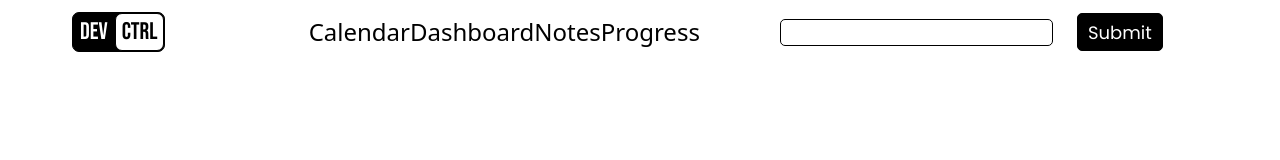
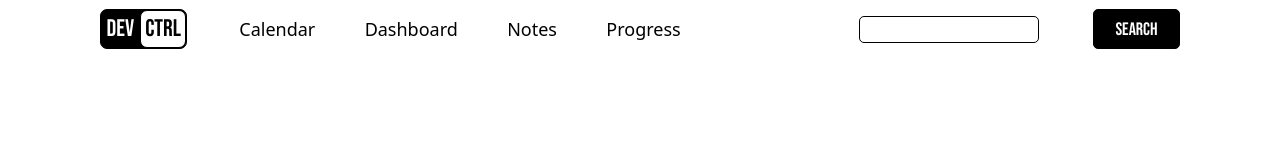
Before and after one commit to mvsa-dev/devctrl-roadmap, a plain HTML site: page index.html in a window 1280 px wide. Drawn offline with nearby package versions, Linux system fonts and the light colour scheme.

Commit message:
Nav UI improvements

```diff
--- a/index.html
+++ b/index.html
@@ -23,15 +23,15 @@
   </head>
   <body>
     <div class="container-fluid m-0 p-0">
-      <div class="row px-5 mx-0">
-        <div class="col-2 py-2" id="logo">
+      <div class="row mx-0 nav">
+        <div class="col-1 py-2" id="logo">
           <div>
             <span class="logo1 px-1">Dev</span>
             <span class="logo2 px-1">Ctrl</span>
           </div>
         </div>
         <div
-          class="col-5 px-0 py-1 justify-content-center d-flex align-items-center"
+          class="col-6 px-0 py-1 justify-content-center d-flex align-items-center"
         >
           <ul class="list-items px-0 m-0">
             <li><a href="">Calendar</a></li>
@@ -41,10 +41,10 @@
           </ul>
         </div>
         <div class="col-5 px-0 py-1 justify-content-center d-flex align-items-center">
-          <form class="d-flex justify-content-center align-items-center search-form">
+          <form class="d-flex justify-content-flex-start align-items-center search-form">
             <input class="search-input" type="text"/>
             <button class="search-btn" type="submit">
-              Submit
+              Search
             </button>
           </form>
       </div>
--- a/styles.css
+++ b/styles.css
@@ -10,7 +10,7 @@ html,
 body {
   height: 100vh;
   width: 100vw;
-  font-size: x-large;
+  font-size: large;
 }
 ul {
   width: 100%;
@@ -29,6 +29,7 @@ li {
   color: black;
   font-family: "bebas neue", sans-serif;
   font-weight: 400;
+  font-size: x-large;
   padding: 0px;
   margin: 0px;
 }
@@ -67,12 +68,12 @@ li {
 .list-items {
   display: inline-flex;
   flex-direction: row;
-
+  flex-wrap: nowrap;
   color: black;
   justify-content: space-evenly;
   padding: 0px;
   margin: 0px;
-  width: 80%;
+  width: 100%;
 }
 
 .list-items a:hover {
@@ -82,7 +83,17 @@ li {
   margin: 0px;
 }
 
-/* font */
+/* nav form */
+.nav {
+  padding: 0px 100px;
+}
+.search-form {
+  display: flex;
+  flex-flow: row nowrap;
+  justify-content: flex-end;
+  align-items: center;
+  width: 100%;
+}
 
 .search-input {
   display: flex;
@@ -91,11 +102,12 @@ li {
   text-align: flex-start;
   font-family: "poppins", sans-serif;
   font-size: small;
-  margin: 0px 24px 0px 0px;
+  margin: 0px 24px 0px 100px;
   padding: 5px 10px;
   height: 27px;
   border-radius: 5px;
   border: 1px solid black;
+  width: 40%;
 }
 
 .search-btn:hover {
@@ -104,14 +116,16 @@ li {
   justify-content: center;
   align-items: center;
   text-align: center;
-  font-family: "poppins", sans-serif;
-  font-size: 18px;
+  font-family: "Bebas neue", sans-serif;
+  font-size: large;
+  margin: 0px 0px 0px 30px;
   padding: 0px 10px;
   font-weight: 300;
   border-radius: 5px;
   border: 1px solid black;
   background: white;
   color: black;
+  width: 87px;
 }
 
 .search-btn {
@@ -120,18 +134,14 @@ li {
   justify-content: center;
   align-items: center;
   text-align: center;
-  font-family: "poppins", sans-serif;
+  font-family: "Bebas neue", sans-serif;
   font-size: large;
+  margin: 0px 0px 0px 30px;
   padding: 0px 10px;
   border-radius: 5px;
   border: 1px solid black;
   background: black;
   color: white;
-  height: 38px;
+  height: 40px;
+  width: 87px;
 }
-
-.search-form {
-  display: flex;
-  flex-flow: row nowrap;
-  height: 1.5rem;
-}
```
